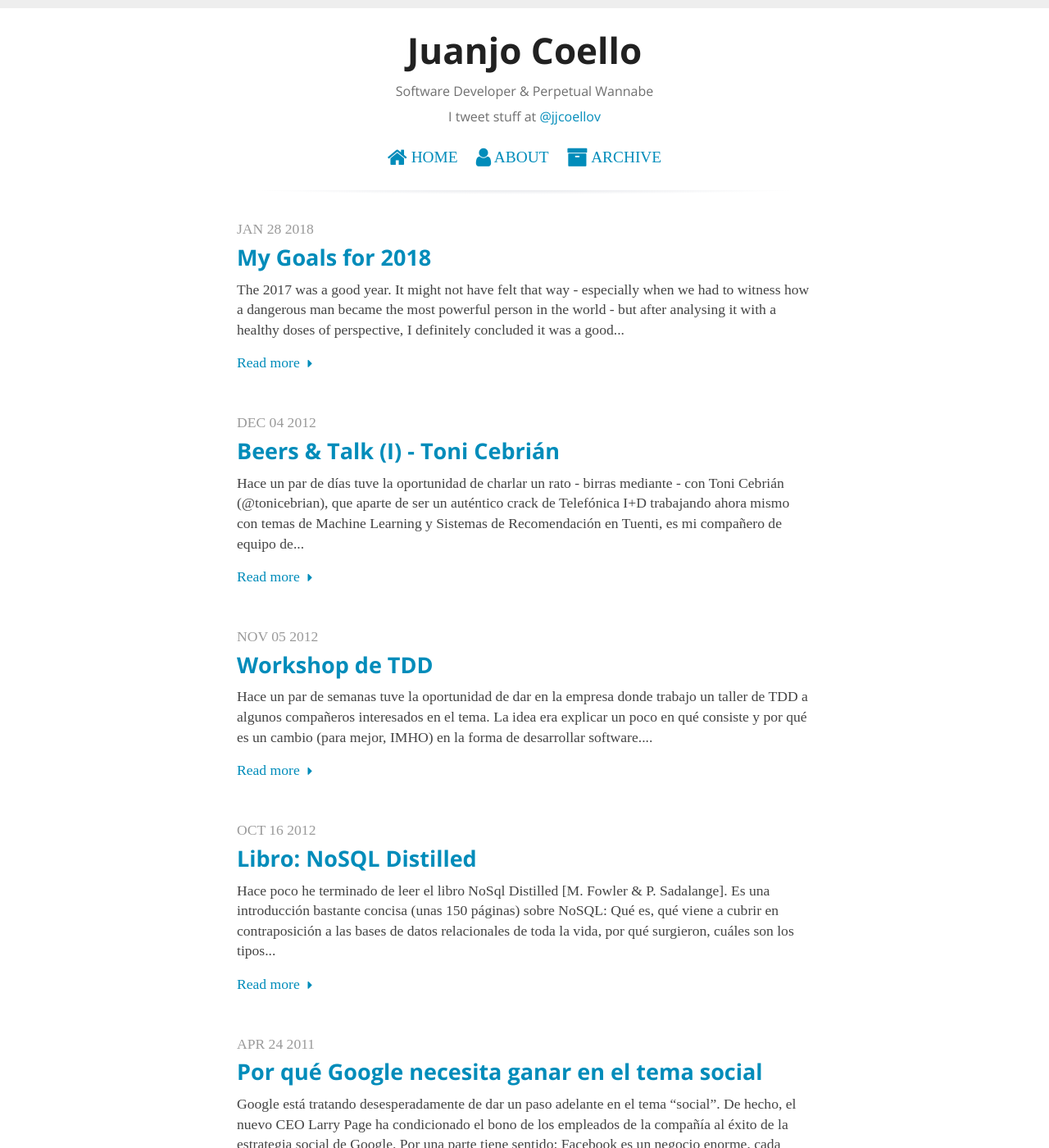
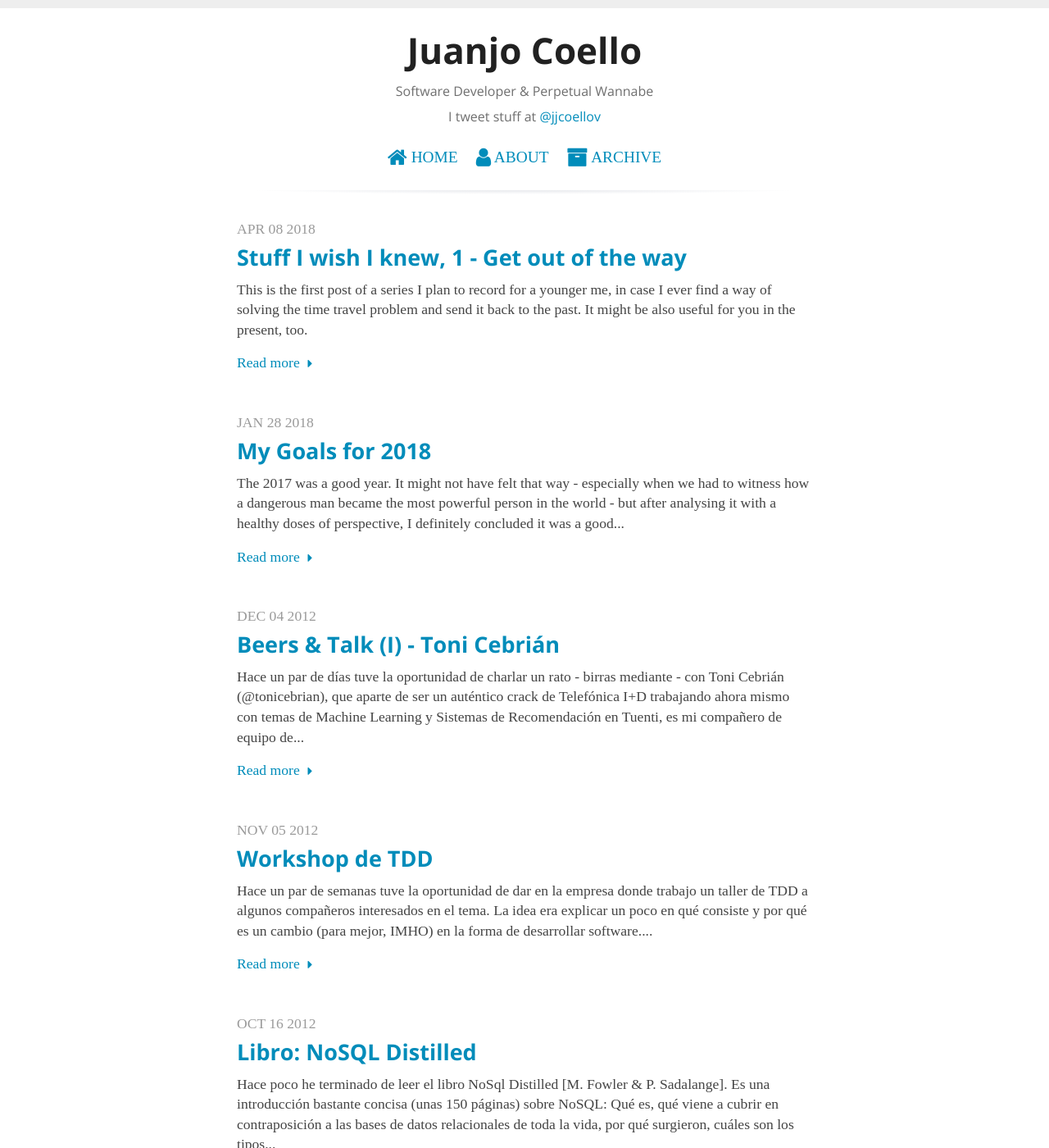
Before and after one commit to jjcoellov/jjcoellov.es, a Jekyll site: the page blog/index.html, which Jekyll copies as it is, in a window 1280 px wide and 1400 px high. Shown: the whole window at 82% size. Built offline with Jekyll 4.4.1, drawn with Linux system fonts in a browser that asks for light colours; nearby versions of some CDN libraries; some web fonts are replaced; some of the changed text lies outside the part shown.

Commit message:
Article - Stuff I wish I new 1. Tweaks on About

```diff
--- a/blog/about/index.html
+++ b/blog/about/index.html
@@ -52,11 +52,11 @@
 
 <div class="row articles h-vspace--l">
     <div class="small-12 large-9 small-centered large-centered columns home">
-        <p>My name is <strong>Juan José Coello</strong>, although everyone calls me <strong>Juanjo</strong>. You can find me on Internet as <a href="http://www.twitter.com/jjcoellov">@jjcoellov</a>. I’m a half Venezuelan / half Spanish Software Engineer working in <a href="http://www.intuit.com">Intuit</a>, creating software for Small Business to help them become more productive and successful. Previously, I worked in a small startup called <a href="http://www.acrede.net">Acrede</a> (acquired by Intuit) and the by-that-time spanish social network <a href="http://www.tuenti.com">Tuenti</a>. My full professional profile can be found through <a href="http://linkedin.com/in/jjcoellov">LinkedIn</a>.</p>
+        <p>My name is <strong>Juan José Coello</strong>, although everyone calls me <strong>Juanjo</strong>. You can find me on Internet as <a href="http://www.twitter.com/jjcoellov">@jjcoellov</a>. I’m a half Venezuelan / half Spanish Software Engineer working in <strong><a href="http://www.intuit.com">Intuit</a></strong> as a Tech Lead, creating software for Small Business to help them become more productive and successful. Previously, I worked in a small startup called <strong>Acrede</strong> (acquired by Intuit) and the by-that-time spanish social network <strong><a href="http://www.tuenti.com">Tuenti</a></strong>. My full professional profile can be found through <a href="http://linkedin.com/in/jjcoellov">LinkedIn</a>.</p>
 
-<p>I have lived in Caracas (Venezuela), Tenerife (Spain), Barcelona (Spain), Jersey (Channel Islands) and now I’m one of the 8.5 million people residing in London (United Kingdom). Most of my articles are in spanish, but I decided to switch to english as many friends are anglophones. If you dig a bit on the <a href="/archive">Archive</a> you can find several articles yet written in spanish.</p>
+<p>I have lived in Caracas (Venezuela), Tenerife (Spain), Barcelona (Spain), Jersey (Channel Islands) and now I am one of the 8.5 million people residing in London (United Kingdom). Most of my articles are in spanish, but I decided to switch to english as many friends are anglophones. If you dig a bit on the <a href="/archive">Archive</a> you can find several articles yet written in spanish.</p>
 
-<p>I am mostly interesting in Technology, Finances and Productivity Tips, but I blog pretty much about everything I find interesting. Also, I am lucky enough to have met really amazing <a href="http://jjcoellov.es/2012/12/04/beers-talk-i-toni-cebrian/">people</a> that I interview from time to time.</p>
+<p>I am mostly interesting in Technology, Finances and Productivity Tips, although those interests have evolved (for good or bad) over time. Also, I am lucky enough to have met really amazing <a href="http://jjcoellov.es/2012/12/04/beers-talk-i-toni-cebrian/">people</a> that I interview from time to time.</p>
 
 <p>I continuously try to beat <a href="http://waitbutwhy.com/2013/10/why-procrastinators-procrastinate.html">procrastination</a>, with mixed results so far. Keep trying, though.</p>
 
--- a/blog/archive/index.html
+++ b/blog/archive/index.html
@@ -53,6 +53,10 @@
 <div class="row articles h-vspace--l">
     <div class="small-12 large-9 small-centered large-centered columns home">
         <ul>
+
+    <li>
+        Apr 08, 2018 &mdash; <a href="/2018/04/08/stuff-i-wish-i-knew-1-get-out-of-the-way/">Stuff I wish I knew, 1 - Get out of the way</a>
+    </li>
 
     <li>
         Jan 28, 2018 &mdash; <a href="/2018/01/28/my-goals-for-2018/">My Goals for 2018</a>
--- a/blog/contact/index.html
+++ b/blog/contact/index.html
@@ -53,6 +53,10 @@
 <div class="row articles h-vspace--l">
     <div class="small-12 large-9 small-centered large-centered columns home">
         <ul>
+
+    <li>
+        Apr 08, 2018 &mdash; <a href="/2018/04/08/stuff-i-wish-i-knew-1-get-out-of-the-way/">Stuff I wish I knew, 1 - Get out of the way</a>
+    </li>
 
     <li>
         Jan 28, 2018 &mdash; <a href="/2018/01/28/my-goals-for-2018/">My Goals for 2018</a>
--- a/blog/index.html
+++ b/blog/index.html
@@ -52,6 +52,25 @@
 
 <div class="row articles h-vspace--l">
     <div class="small-12 large-9 small-centered large-centered columns home">
+
+<article class="post h-vspace--l">
+    <header>
+        <span class="h-vspace home-date">
+            APR 08 2018
+        </span>
+        <h3><a href="/2018/04/08/stuff-i-wish-i-knew-1-get-out-of-the-way/">Stuff I wish I knew, 1 - Get out of the way</a></h3>
+    </header>
+    <div class="h-vspace">
+
+  This is the first post of a series I plan to record for a younger me, in case I ever find a way of solving the time travel problem and send it back to the past. It might be also useful for you in the present, too.
+
+
+
+    </div>
+    <div class="">
+        <a class="read-more" href="/2018/04/08/stuff-i-wish-i-knew-1-get-out-of-the-way/" title="Stuff I wish I knew, 1 - Get out of the way">Read more</a>
+    </div>
+</article>
 
 <article class="post h-vspace--l">
     <header>
@@ -113,21 +132,6 @@
     </div>
 </article>
 
-<article class="post h-vspace--l">
-    <header>
-        <span class="h-vspace home-date">
-            APR 24 2011
-        </span>
-        <h3><a href="/2011/04/24/por-que-google-necesita-ganar-en-el-tema-social-2/">Por qué Google necesita ganar en el tema social</a></h3>
-    </header>
-    <div class="h-vspace">
-        Google está tratando desesperadamente de dar un paso adelante en el tema “social”. De hecho, el nuevo CEO Larry Page ha condicionado el bono de los empleados de la compañía al éxito de la estrategia social de Google. Por una parte tiene sentido: Facebook es un negocio enorme, cada vez...
-    </div>
-    <div class="">
-        <a class="read-more" href="/2011/04/24/por-que-google-necesita-ganar-en-el-tema-social-2/" title="Por qué Google necesita ganar en el tema social">Read more</a>
-    </div>
-</article>
-
 <nav>
     <a href="/archive/" class="next">View more articles</a>
 </nav>
```
Also changed, not shown: _posts/2018-04-08-stuff-i-wish-i-knew-1-get-out-of-the-way.md (added, +41 -0 lines), about/index.markdown (+3 -5 lines), blog/2018/04/08/stuff-i-wish-i-knew-1-get-out-of-the-way/index.html (added, +119 -0 lines).
